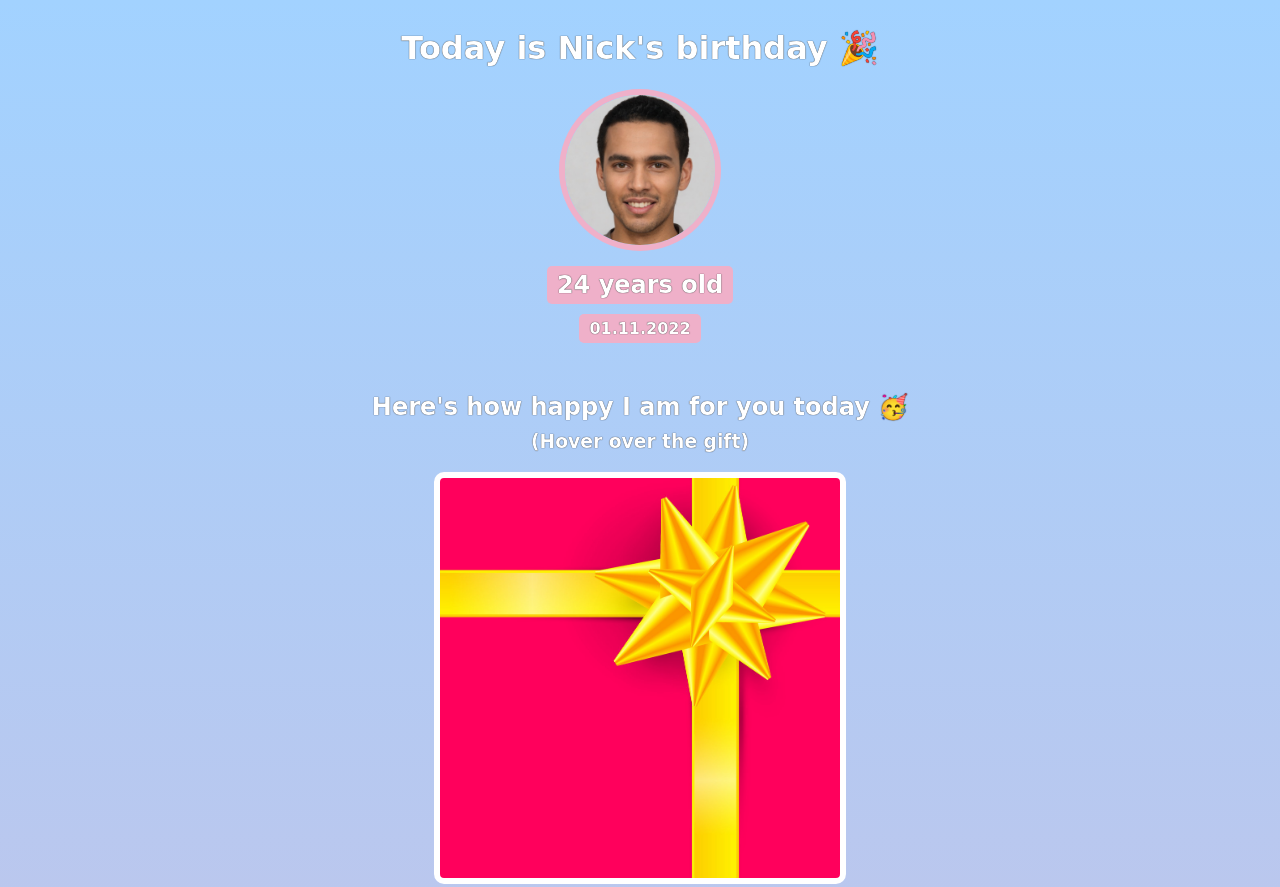
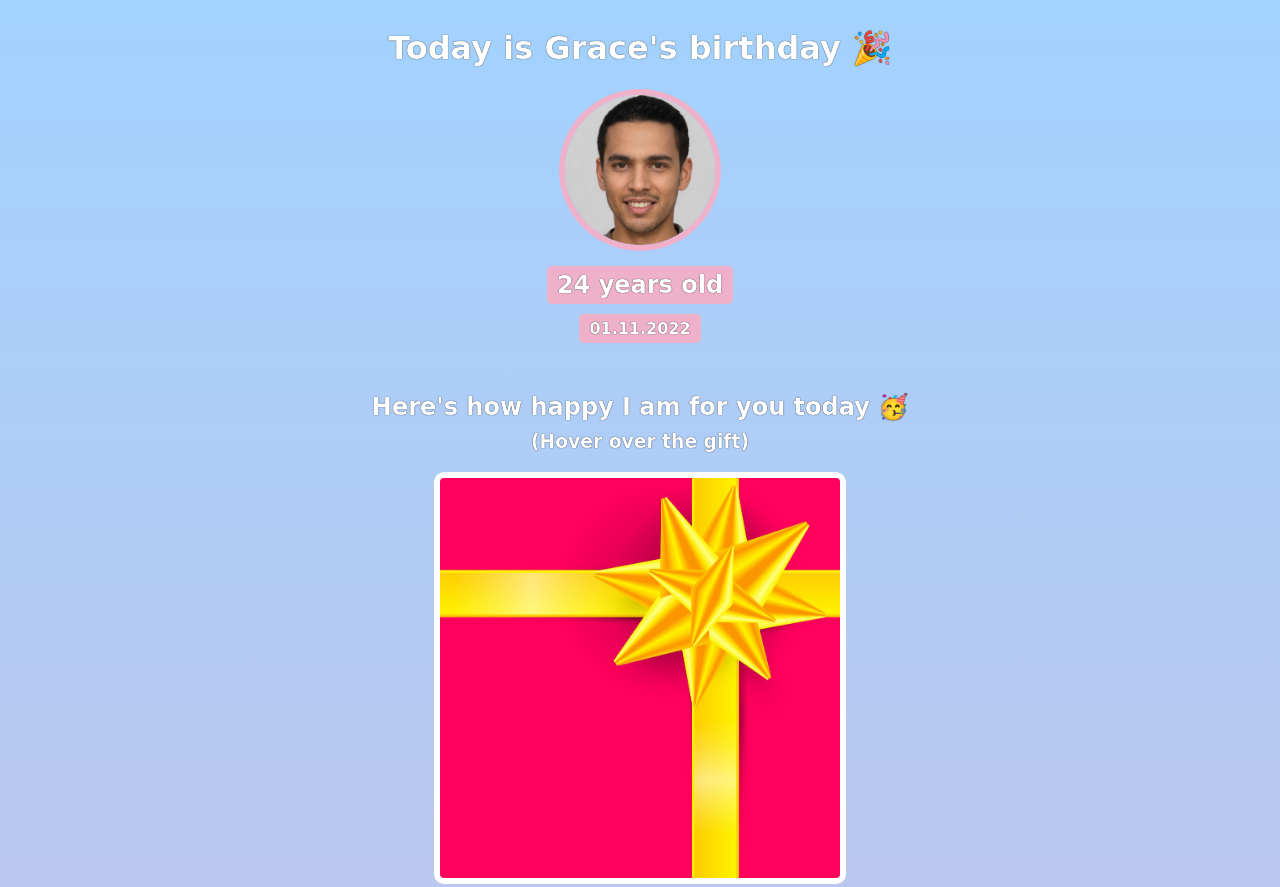
Before and after one commit to graceocon/birthday-gift-site, a plain HTML site: page index.html in a window 1280 px wide. Shown: the top 887 px of the page. Drawn offline with Linux system fonts and the light colour scheme; a web font is replaced by a local one.

Commit message:
Change to name to Grace

```diff
--- a/index.html
+++ b/index.html
@@ -7,7 +7,7 @@
     </head>
     <body>
         <div id="header">
-            <h1>Today is Nick's birthday 🎉</h1>
+            <h1>Today is Grace's birthday 🎉</h1>
             <img id="bff-img" src="images/nick.jpg">
             <h2 id="bday-age">24 years old</h2>
             <h4 id="bday-date">01.11.2022</h4>
```
